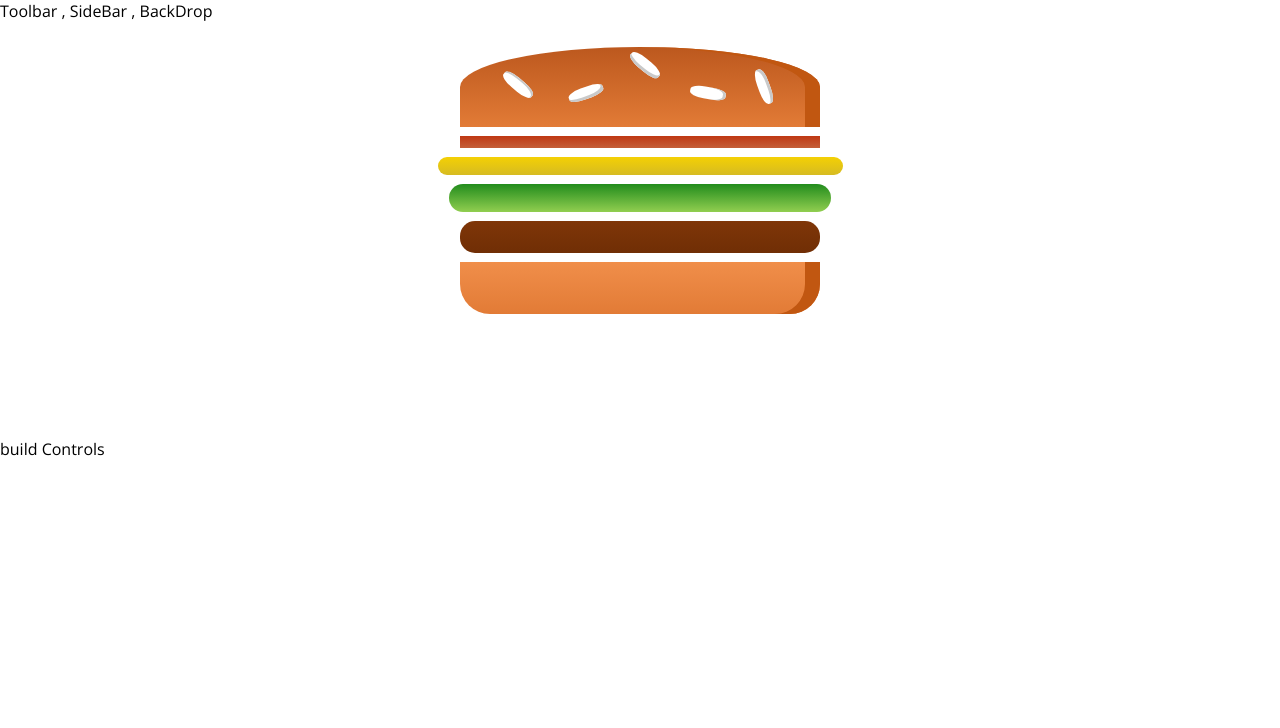
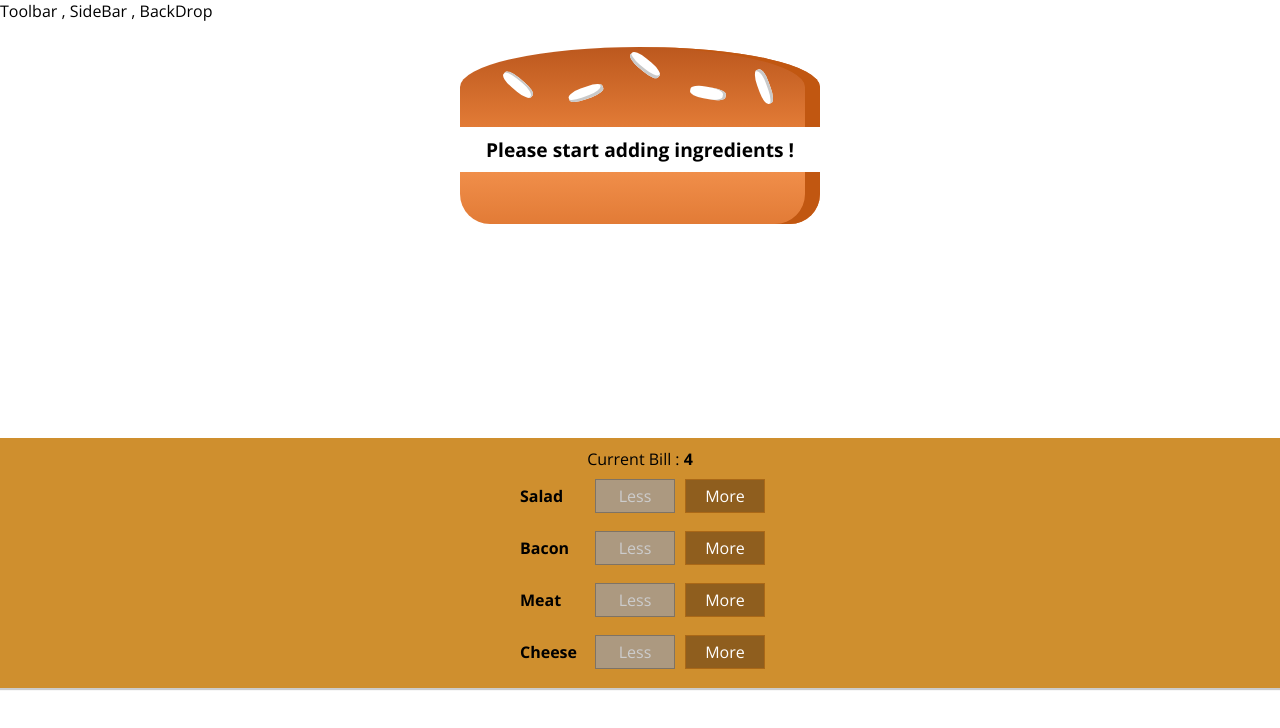
Before and after one commit to Usama-Khawar/burger-builder, a React (Create React App) app: page / in a window 1280 px wide. Shown: the top 728 px of the page. Built offline with nearby package versions, Linux system fonts and the light colour scheme.

Commit message:
feat: BurgerControls

```diff
--- /dev/null
+++ b/src/components/Burger/BuildControls/BuildControl/BuildControl.js
@@ -0,0 +1,17 @@
+import React from 'react'
+import style from './BuildControl.module.css'
+const BuildControl = ({ label, key, onLess, onMore, disabled }) => {
+  return (
+    <div className={style.BuildControl}>
+      <div className={style.Label}>{label}</div>
+      <button disabled={disabled} onClick={onLess} className={style.Less}>
+        Less
+      </button>
+      <button onClick={onMore} className={style.More}>
+        More
+      </button>
+    </div>
+  )
+}
+
+export default BuildControl
--- /dev/null
+++ b/src/components/Burger/BuildControls/BuildControl/BuildControl.module.css
@@ -0,0 +1,58 @@
+.BuildControl {
+  display: flex;
+  justify-content: space-between;
+  align-items: center;
+  margin: 5px 0;
+}
+
+.BuildControl button {
+  display: block;
+  font: inherit;
+  padding: 5px;
+  margin: 0 5px;
+  width: 80px;
+  border: 1px solid #aa6817;
+  cursor: pointer;
+  outline: none;
+}
+
+.BuildControl button:disabled {
+  background-color: #ac9980;
+  border: 1px solid #7e7365;
+  color: #ccc;
+  cursor: default;
+}
+
+.BuildControl button:hover:disabled {
+  background-color: #ac9980;
+  color: #ccc;
+  cursor: not-allowed;
+}
+
+.Label {
+  padding: 10px;
+  font-weight: bold;
+  width: 80px;
+}
+
+.BuildControl .Less {
+  background-color: #d39952;
+  color: white;
+}
+
+.BuildControl .More {
+  background-color: #8f5e1e;
+  color: white;
+}
+
+.BuildControl .Less:hover,
+.BuildControl .Less:active {
+  background-color: #daa972;
+  color: white;
+}
+
+.BuildControl .More:hover,
+.BuildControl .More:active {
+  background-color: #99703f;
+  color: white;
+}
--- /dev/null
+++ b/src/components/Burger/BuildControls/BuildControls.js
@@ -0,0 +1,33 @@
+import React from 'react'
+import BuildControl from './BuildControl/BuildControl'
+import style from './buildControls.module.css'
+
+const controls = [
+  { label: 'Salad', type: 'salad' },
+  { label: 'Bacon', type: 'bacon' },
+  { label: 'Meat', type: 'meat' },
+  { label: 'Cheese', type: 'cheese' },
+]
+
+const BuildControls = ({ onLess, onMore, price, disabledInfo }) => {
+  return (
+    <div className={style.BuildControls}>
+      <p>
+        Current Bill : <strong>{price.toFixed(0)}</strong>
+      </p>
+      {controls.map((control) => {
+        return (
+          <BuildControl
+            onLess={() => onLess(control.type)}
+            onMore={() => onMore(control.type)}
+            key={control.label}
+            label={control.label}
+            disabled={disabledInfo[control.type]}
+          />
+        )
+      })}
+    </div>
+  )
+}
+
+export default BuildControls
--- /dev/null
+++ b/src/components/Burger/BuildControls/buildControls.module.css
@@ -0,0 +1,10 @@
+.BuildControls {
+  width: 100%;
+  background-color: #cf8f2e;
+  display: flex;
+  flex-flow: column;
+  align-items: center;
+  box-shadow: 0 2px 1px #ccc;
+  margin: auto;
+  padding: 10px 0px;
+}
--- a/src/containers/BurgerBuilder/BurgerBuilder.js
+++ b/src/containers/BurgerBuilder/BurgerBuilder.js
@@ -1,21 +1,80 @@
 import React, { Component } from 'react'
 import Aux from '../../hoc/Aux'
 import Burger from '../../components/Burger/Burger'
+import BuildControls from '../../components/Burger/BuildControls/BuildControls'
+
+const INGREDIENT_PRICES = {
+  salad: 5,
+  cheese: 4,
+  meat: 13,
+  bacon: 7,
+}
 
 class BurgerBuilder extends Component {
   state = {
     ingredients: {
-      bacon: 1,
-      cheese: 1,
-      salad: 1,
-      meat: 1,
+      bacon: 0,
+      cheese: 0,
+      salad: 0,
+      meat: 0,
     },
+    totalPrice: 4,
   }
+
+  addIngredientHandler = (type) => {
+    const oldCount = this.state.ingredients[type]
+    const updatedCount = oldCount + 1
+    const updatedIngredients = {
+      ...this.state.ingredients,
+    }
+    updatedIngredients[type] = updatedCount
+    const priceAddition = INGREDIENT_PRICES[type]
+    const oldPrice = this.state.totalPrice
+    const newPrice = oldPrice + priceAddition
+    this.setState({
+      ingredients: updatedIngredients,
+      totalPrice: newPrice,
+    })
+  }
+  removeIngredientHandler = (type) => {
+    const oldCount = this.state.ingredients[type]
+
+    if (oldCount <= 0) {
+      return
+    } else {
+      const updatedCount = oldCount - 1
+      const updatedIngredients = {
+        ...this.state.ingredients,
+      }
+      updatedIngredients[type] = updatedCount
+      const priceReduction = INGREDIENT_PRICES[type]
+      const oldPrice = this.state.totalPrice
+      const newPrice = oldPrice - priceReduction
+      this.setState({
+        ingredients: updatedIngredients,
+        totalPrice: newPrice,
+      })
+    }
+  }
+
   render() {
+    const disabledInfo = {
+      ...this.state.ingredients
+    }
+    for(let key in disabledInfo){
+      disabledInfo[key] = disabledInfo[key] <=0;
+    }
     return (
       <Aux>
         <Burger ingredients={this.state.ingredients} />
-        <div>build Controls</div>
+        <div>
+          <BuildControls
+            price={this.state.totalPrice}
+            onMore={this.addIngredientHandler}
+            onLess={this.removeIngredientHandler}
+            disabledInfo = {disabledInfo}
+          />
+        </div>
       </Aux>
     )
   }
```
